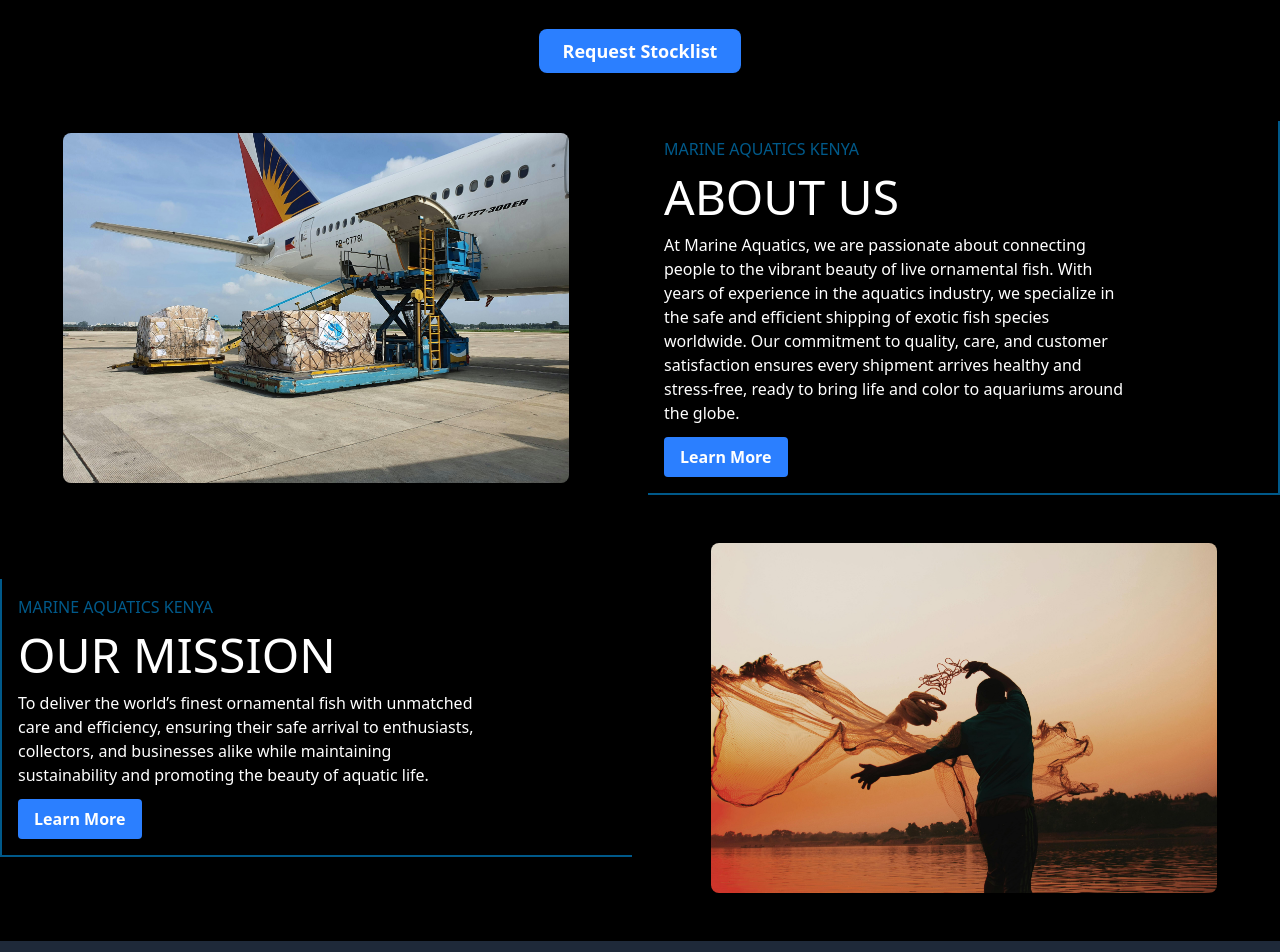
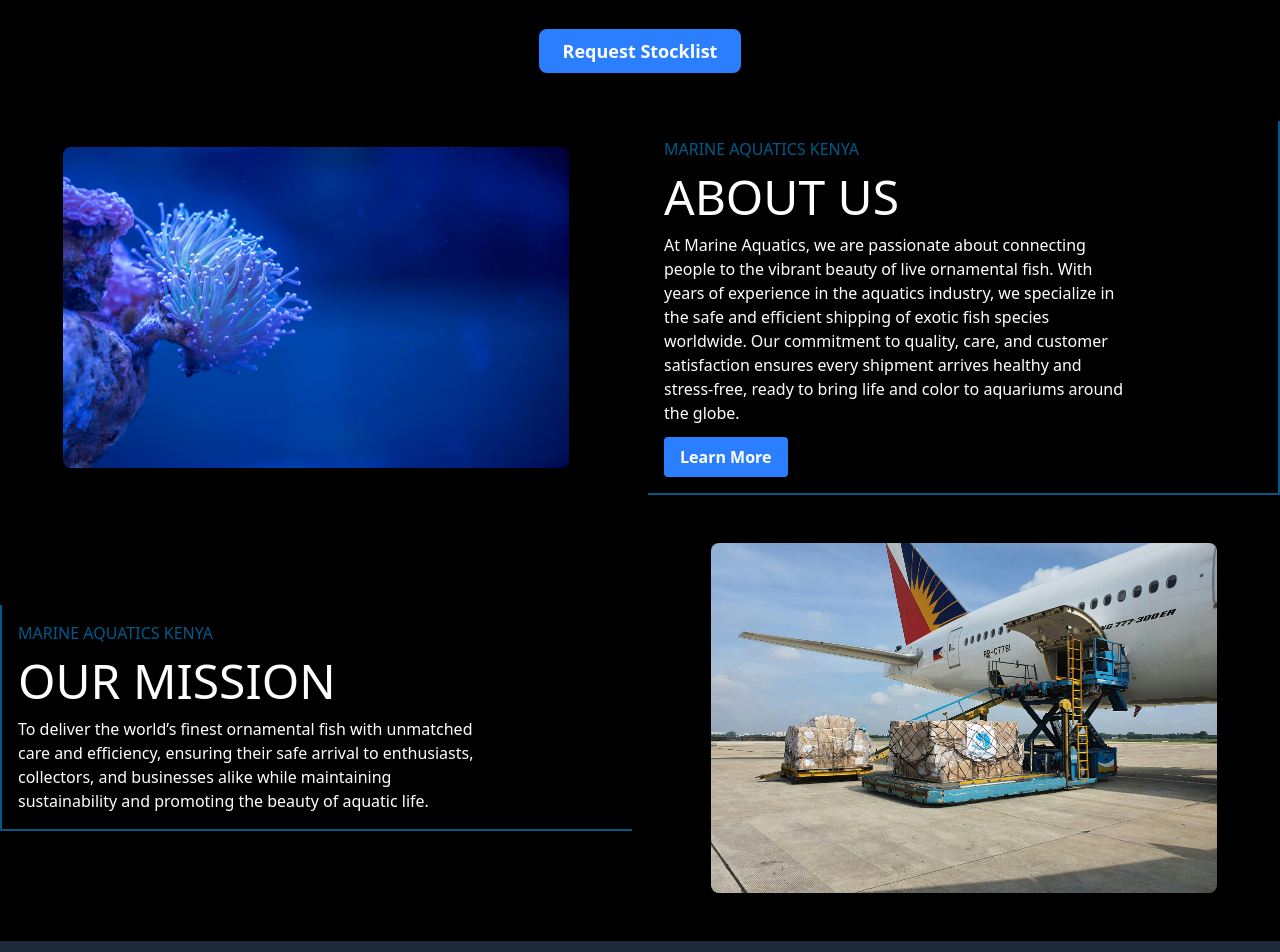
Before and after one commit to AustinMusuya/marine-aquatics-site, a React (Vite) app: page / in a window 1280 px wide. Shown: the part 2080-3032 px from the top of the page. Built offline with nearby package versions, Linux system fonts and the light colour scheme.

Commit message:
replace banner images

```diff
--- a/src/components/Banner/Banner.jsx
+++ b/src/components/Banner/Banner.jsx
@@ -1,5 +1,5 @@
 // import React from 'react'
-import livefishcargo from "../../assets/livefishcargo.jpg"
+import aquarium from "../../assets/aquariumSite.jpg"
 
 const Banner = () => {
   return (
@@ -7,7 +7,7 @@ const Banner = () => {
         <div className="container">
             <div className="grid grid-cols-1 sm:grid-cols-2 gap-4 items-center">
                 <div data-aos="zoom-in">
-                    <img src={livefishcargo}
+                    <img src={aquarium}
                     alt=""
                     className="w-full sm:w-[80%] mx-auto max-h-[350px] object-cover rounded-lg" />
                 </div>
--- a/src/components/Banner/Banner2.jsx
+++ b/src/components/Banner/Banner2.jsx
@@ -1,5 +1,5 @@
 // import React from 'react'
-import deepseafishing from "../../assets/deepseafishing.jpg"
+import livefishcargo from "../../assets/livefishcargo.jpg"
 
 const Banner2 = () => {
   return (
@@ -21,12 +21,9 @@ const Banner2 = () => {
                         and businesses alike while maintaining sustainability and
                         promoting the beauty of aquatic life.
                     </p>
-                    <button className="bg-blue-500 hover:bg-blue-700 text-white font-bold py-2 px-4 rounded transition-transform hover:scale-105 cursor-pointer">
-                        Learn More
-                    </button>
                 </div>
                 <div data-aos="zoom-in">
-                    <img src={deepseafishing}
+                    <img src={livefishcargo}
                     alt=""
                     className="w-full sm:w-[80%] mx-auto max-h-[350px] object-cover rounded-lg" />
                 </div>
```
